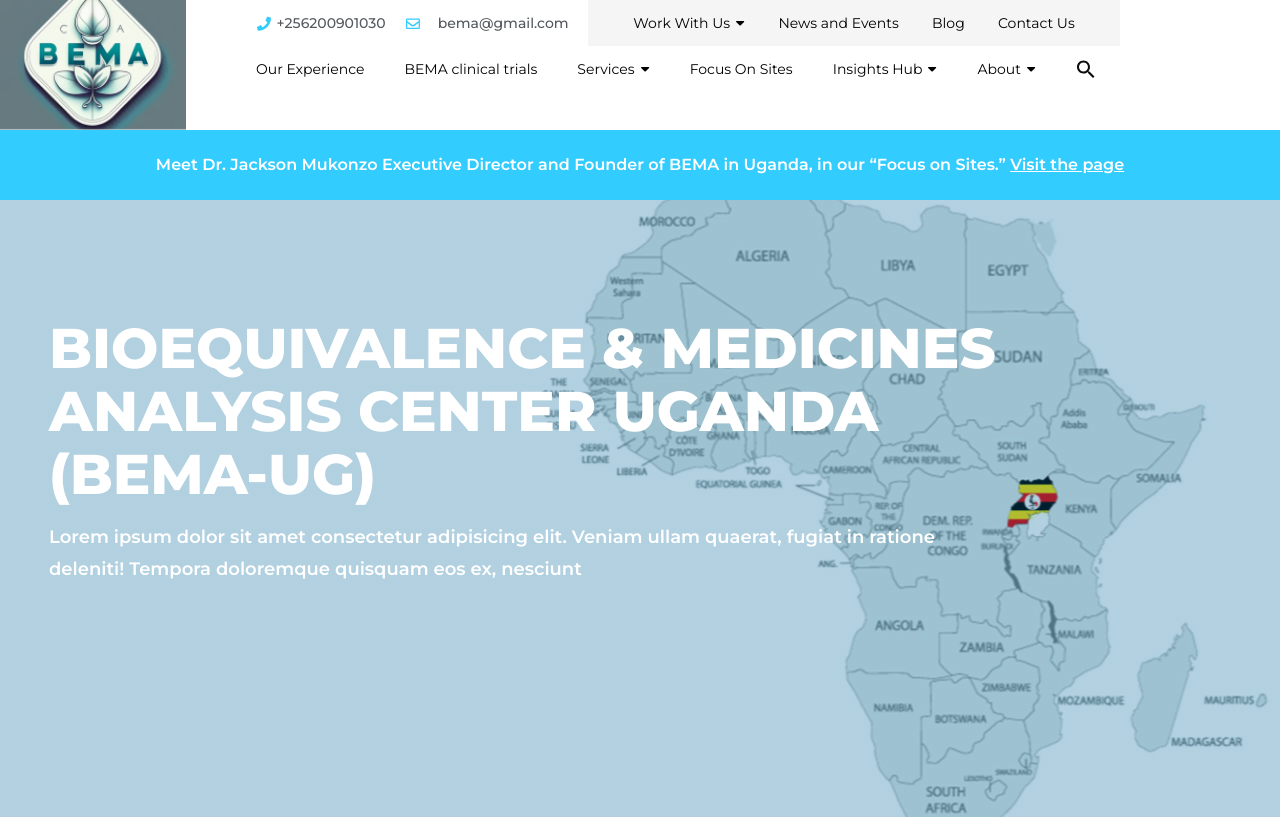
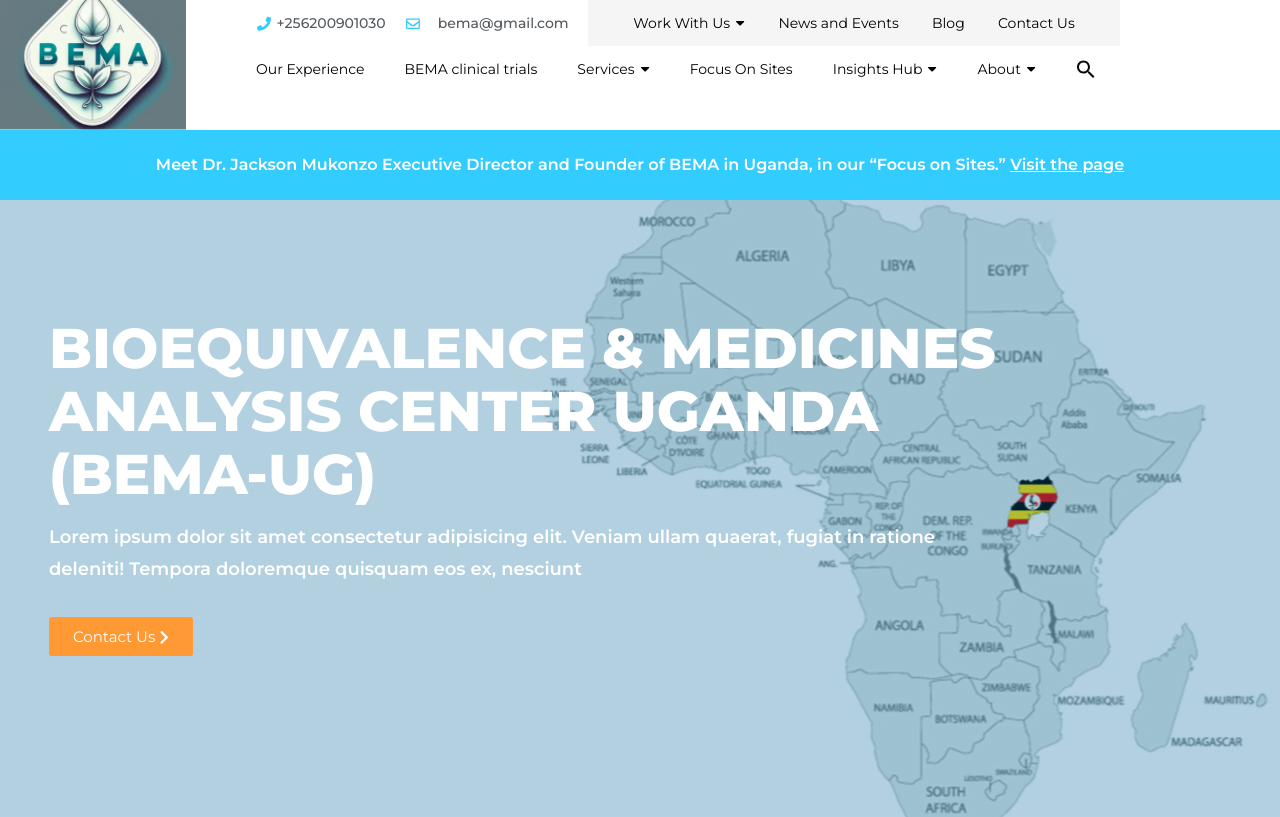
Before and after one commit to arthurkyambadde/BEMA-clinicals, a Next.js app in the folder bema-clinicals/: page / in a window 1280 px wide. Built offline with nearby package versions, Linux system fonts and the light colour scheme.

Commit message:
feat(Button): add a primary Button to the hero

```diff
--- /dev/null
+++ b/bema-clinicals/src/components/buttons/Button.module.css
@@ -0,0 +1,24 @@
+/*Button styles*/
+
+.btn {
+  border: 0;
+  margin: 0;
+  outline: none;
+  cursor: pointer;
+
+  display: flex;
+  align-items: center;
+  justify-content: space-between;
+  gap: 0.5rem;
+}
+
+.btn-text {
+  font-weight: 400;
+  font-size: 1.5rem;
+  line-height: 1.5rem;
+  color: var(--pure-white);
+  background: var(--dark-orange);
+  border-radius: 3px;
+  padding: 1.2rem 2.4rem;
+  margin: 3.2rem 4.9rem;
+}
--- /dev/null
+++ b/bema-clinicals/src/components/buttons/Button.tsx
@@ -0,0 +1,25 @@
+import classes from "./Button.module.css";
+
+type ButtonProps = {
+  children: string;
+};
+
+export default function Button(props: ButtonProps): JSX.Element {
+  return (
+    <button className={` ${classes.btn} ${classes["btn-text"]} `}>
+      {props.children}
+      <svg
+        width="9"
+        height="14"
+        viewBox="0 0 9 14"
+        fill="none"
+        xmlns="http://www.w3.org/2000/svg"
+      >
+        <path
+          d="M7.97931 7.87305C8.24298 7.60938 8.24298 7.16992 7.97931 6.90625L2.29572 1.19336C2.00275 0.929688 1.56329 0.929688 1.29962 1.19336L0.625793 1.86719C0.362122 2.13086 0.362122 2.57031 0.625793 2.86328L5.13751 7.375L0.625793 11.916C0.362122 12.209 0.362122 12.6484 0.625793 12.9121L1.29962 13.5859C1.56329 13.8496 2.00275 13.8496 2.29572 13.5859L7.97931 7.87305Z"
+          fill="white"
+        />
+      </svg>
+    </button>
+  );
+}
--- a/bema-clinicals/src/components/hero/Hero.tsx
+++ b/bema-clinicals/src/components/hero/Hero.tsx
@@ -1,4 +1,5 @@
 import classes from "./Hero.module.css";
+import { Button } from "@/components";
 
 export default function Hero(): JSX.Element {
   return (
@@ -14,6 +15,7 @@
           ex, nesciunt{" "}
         </p>
       </div>
+      <Button>Contact Us</Button>
     </div>
   );
 }
--- a/bema-clinicals/src/components/index.ts
+++ b/bema-clinicals/src/components/index.ts
@@ -2,3 +2,4 @@
 export { default as Navigation } from "./nav/Navigation";
 export { default as Banner } from "./banner/Banner";
 export { default as Hero } from "./hero/Hero";
+export { default as Button } from "./buttons/Button";
```
Also changed, not shown: bema-clinicals/public/assets/images/arrow-icon.svg (added).
